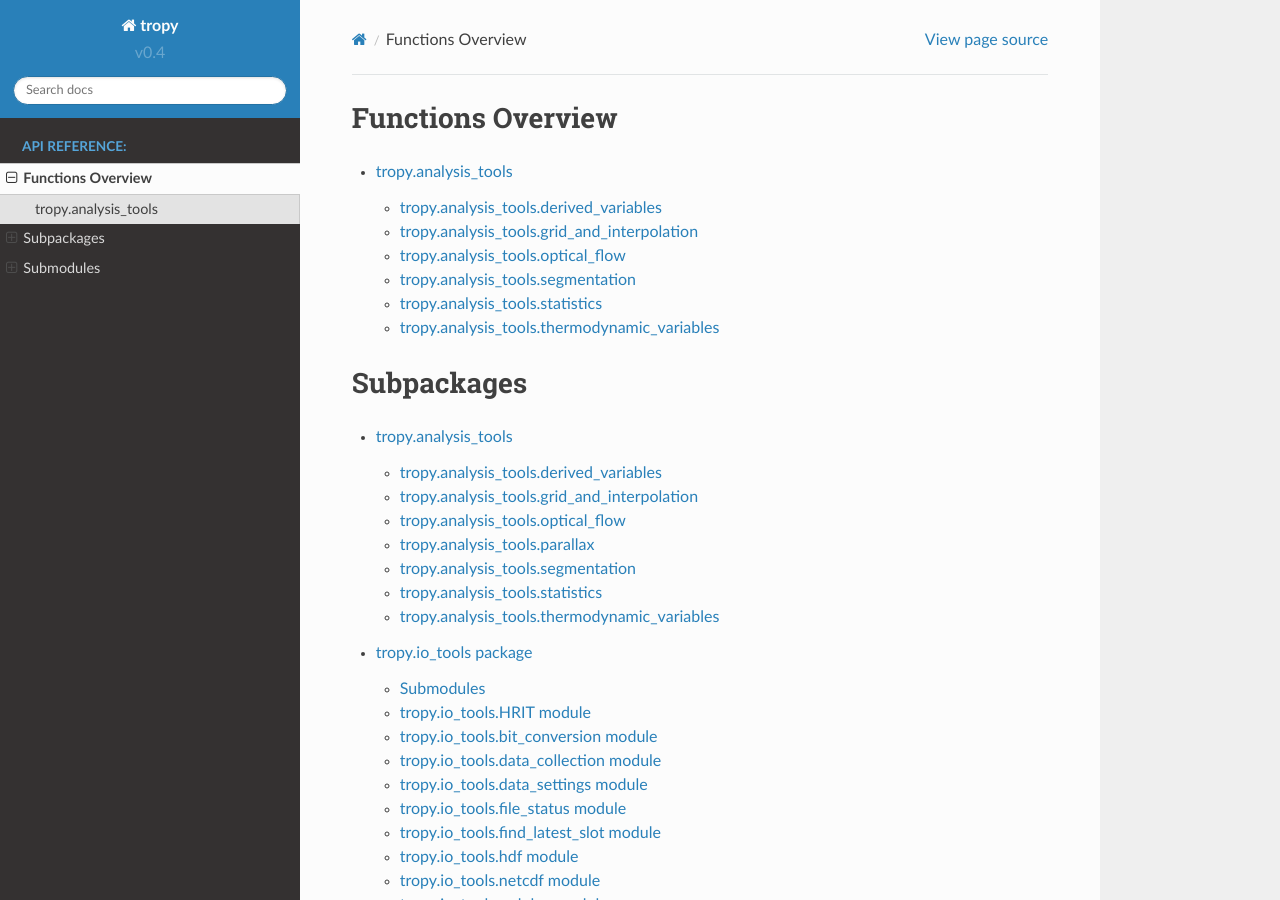
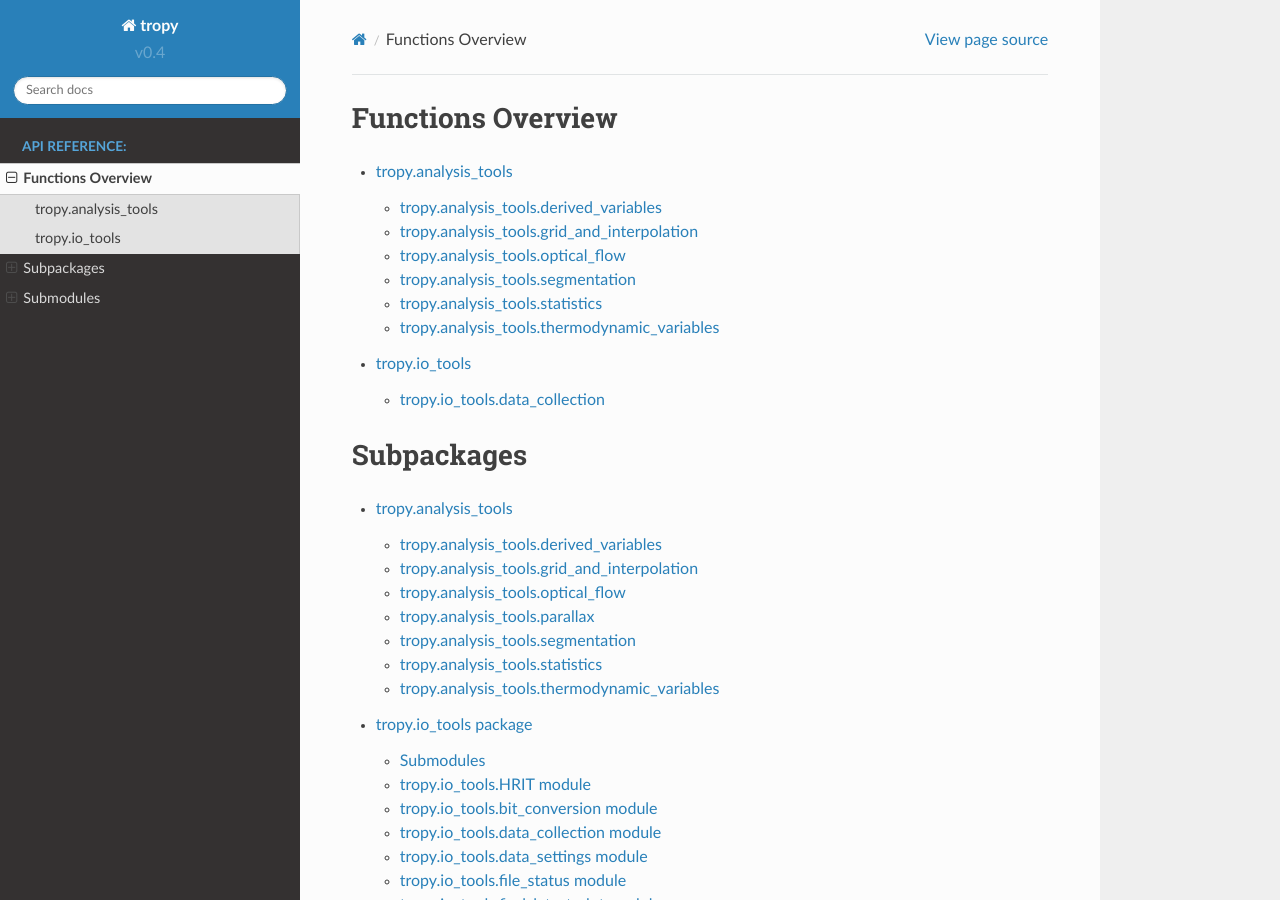
Before and after one commit to fsenf/proj.tropy, a Sphinx documentation site: the page built from docs/source/tropy.rst, in a window 1280 px wide and 900 px high. Built offline with Sphinx 7.4.7 and the Read the Docs theme 2.0.0, drawn with Linux system fonts in a browser that asks for light colours.

Commit message:
started io functions table

```diff
--- /dev/null
+++ b/docs/source/tropy.functions.io_tools.rst
@@ -0,0 +1,16 @@
+tropy.io_tools
+--------------
+
+
+tropy.io_tools.data_collection
+==============================
+
+
+.. currentmodule:: tropy.io_tools.data_collection
+
+.. autosummary::
+   :toctree: generated/
+   :nosignatures:
+
+   Dataset
+   DataCollection
--- a/docs/source/tropy.rst
+++ b/docs/source/tropy.rst
@@ -2,6 +2,8 @@ Functions Overview
 -------------------
 .. toctree::
    tropy.functions.analysis_tools
+   tropy.functions.io_tools
+
 
 
 Subpackages
```
